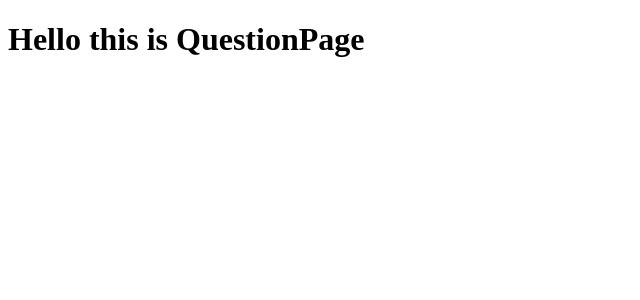
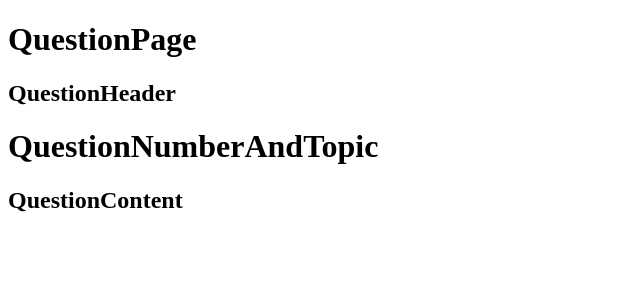
Before and after one commit to Mingyang-Li/Quote-Estimator, a React (Create React App) app: page / in a window 1280 px wide. Shown: the top 300 px of the page, without its empty margins (0-640 px from the left). Built offline with nearby package versions, Linux system fonts and the light colour scheme.

Commit message:
Initial mark-up

```diff
--- a/src/Components/QuestionPageContents/QuestionContent.js
+++ b/src/Components/QuestionPageContents/QuestionContent.js
@@ -1 +1,11 @@
-console.log("placeholder");
+
+
+const QuestionContent = () => {
+    return (
+        <>
+        <h2>QuestionContent</h2>
+        </>
+    )
+}
+
+export default QuestionContent;
--- a/src/Components/QuestionPageContents/QuestionHeader.js
+++ b/src/Components/QuestionPageContents/QuestionHeader.js
@@ -1 +1,12 @@
-console.log("placeholder");
+import QuestionNumberAndTopic from "./QuestionNumberAndTopic";
+
+const QuestionHeader = () => {
+    return (
+        <>
+            <h2>QuestionHeader</h2>
+            <QuestionNumberAndTopic/>
+        </>
+    )
+}
+
+export default QuestionHeader;
--- a/src/Components/QuestionPageContents/QuestionNumberAndTopic.js
+++ b/src/Components/QuestionPageContents/QuestionNumberAndTopic.js
@@ -1 +1,9 @@
-console.log("placeholder");
+
+
+const QuestionNumberAndTopic = () => {
+    return (
+        <h1>QuestionNumberAndTopic</h1>
+    )
+}
+
+export default QuestionNumberAndTopic;
--- /dev/null
+++ b/src/Contexts/ResponsePageContext.js
@@ -0,0 +1 @@
+export default ResponsePageContext;
--- a/src/Pages/QuestionPage.js
+++ b/src/Pages/QuestionPage.js
@@ -1,12 +1,15 @@
-import React from 'react';
-import ReactDOM from 'react-dom';
+import QuestionHeader from '../Components/QuestionPageContents/QuestionHeader';
+import QuestionContent from '../Components/QuestionPageContents//QuestionContent';
+import QuestionData from "../Contents/QuestionData";
 
 const QuestionPage = () => {
 
     return (
-        <h1>
-            Hello this is <strong>QuestionPage</strong>
-        </h1>
+        <>
+            <h1>QuestionPage</h1>
+            <QuestionHeader/>
+            <QuestionContent/>
+        </>
     )
 }
 
--- a/src/Pages/ResponsesPage.js
+++ b/src/Pages/ResponsesPage.js
@@ -1,12 +1,16 @@
-import React from 'react';
-import ReactDOM from 'react-dom';
+import ResponsesGroup from "../Components/ResponsesPageContents/ResponsesGroup";
+import TotalPriceCard from "../Components/ResponsesPageContents/TotalPriceCard";
 
 const ResponsesPage = () => {
 
     return (
-        <h1>
-            Hello this is <strong>ResponsesPage</strong>
-        </h1>
+        <>
+            <h1>
+                ResponsesPage
+            </h1>
+            <ResponsesGroup/>
+            <TotalPriceCard/>
+        </>
     )
 }
 
```
Also changed, not shown: src/Contexts/QuestionPageContext.js (added, +19 -0 lines).
